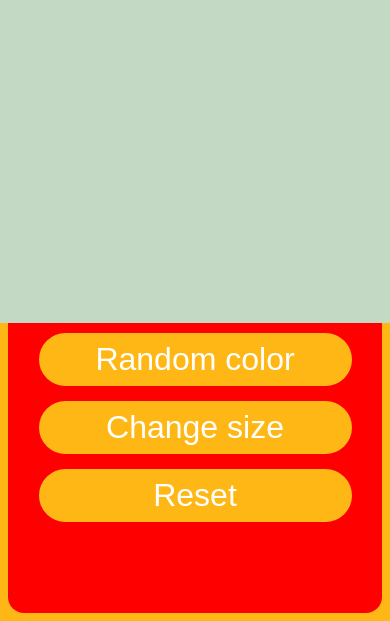
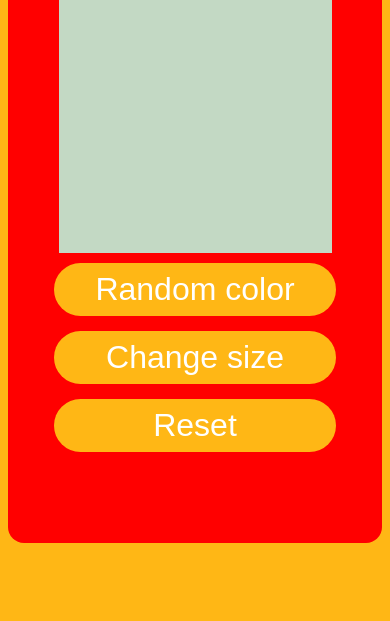
Before and after one commit to celinediaz/Etch-A-Sketch, a plain HTML site: page index.html in a window 390 px wide. Shown: the part 238-859 px from the top of the page. Drawn offline with Linux system fonts and the light colour scheme; a web font is replaced by a local one.

Commit message:
Edited CSS
had some unnecessary padding

```diff
--- a/style.css
+++ b/style.css
@@ -54,8 +54,6 @@ h1 {
   .grid-container {
     height: 70vw;
     width: 70vw;
-    padding: 60px;
-    padding-bottom: 10px;
   }
   .container {
     margin: 0px;
```
